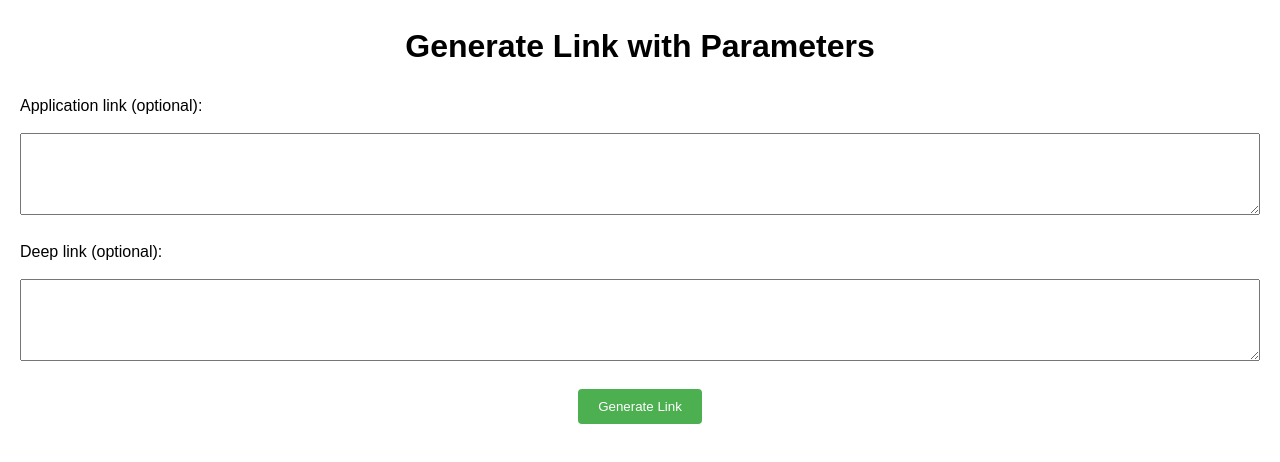
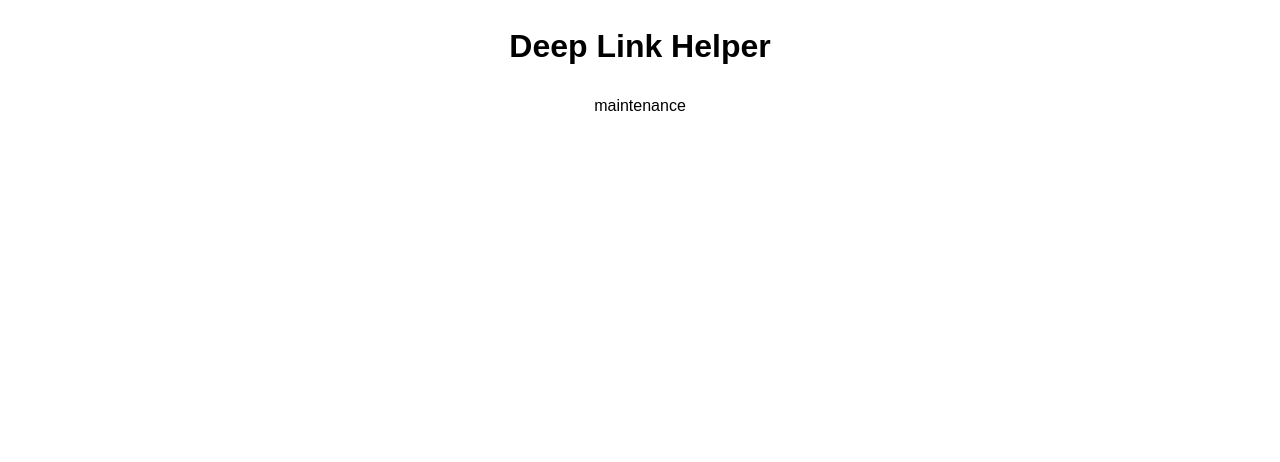
Before and after one commit to AndrewRage/applink, a plain HTML site: page generatelink.html in a window 1280 px wide. Drawn offline with Linux system fonts and the light colour scheme.

Commit message:
maintenance

```diff
--- a/generatelink.html
+++ b/generatelink.html
@@ -2,7 +2,7 @@
 <html>
 
 <head>
-    <title>Generate Link with Parameters</title>
+    <title>Deep Link Helper</title>
     <style>
         body {
             font-family: Arial, sans-serif;
@@ -16,67 +16,17 @@
         }
 
         p {
-            text-align: left;
+            text-align: center;
             margin-bottom: 15px;
-        }
-
-        textarea {
-            width: 100%;
-            padding: 10px;
-            resize: vertical;
-            box-sizing: border-box;
-        }
-
-        button {
-            display: block;
-            margin: 20px auto;
-            padding: 10px 20px;
-            background-color: #4CAF50;
-            color: white;
-            border: none;
-            border-radius: 4px;
-            cursor: pointer;
-        }
-
-        button:hover {
-            background-color: #45a049;
         }
     </style>
 </head>
 
 <body>
-    <h1>Generate Link with Parameters</h1>
+    <h1>Deep Link Helper</h1>
 
-    <p>Application link (optional):</p>
-    <textarea rows="4" id="appLink"></textarea>
+    <p>maintenance</p>
 
-    <p>Deep link (optional):</p>
-    <textarea rows="4" id="deepLink"></textarea>
-
-    <button onclick="generateLink()">Generate Link</button>
-
-    <script>
-        function generateLink() {
-            var appLinkValue = document.getElementById("appLink").value;
-            var deepLinkValue = document.getElementById("deepLink").value;
-
-            var link = "./?";
-            if (appLinkValue) {
-                link = link + "appLink=" + encodeURIComponent(appLinkValue);
-            }
-            if (appLinkValue && deepLinkValue) {
-                link = link + "&";
-            }
-            if (deepLinkValue) {
-                link = link + "deepLink=" + encodeURIComponent(deepLinkValue);
-            }
-
-            if (appLinkValue || deepLinkValue) {
-                // Open the link in a new tab/window
-                window.open(link, "_blank");
-            }
-        }
-    </script>
 </body>
 
 </html>
```
Also changed, not shown: index.html (+1 -69 lines).
